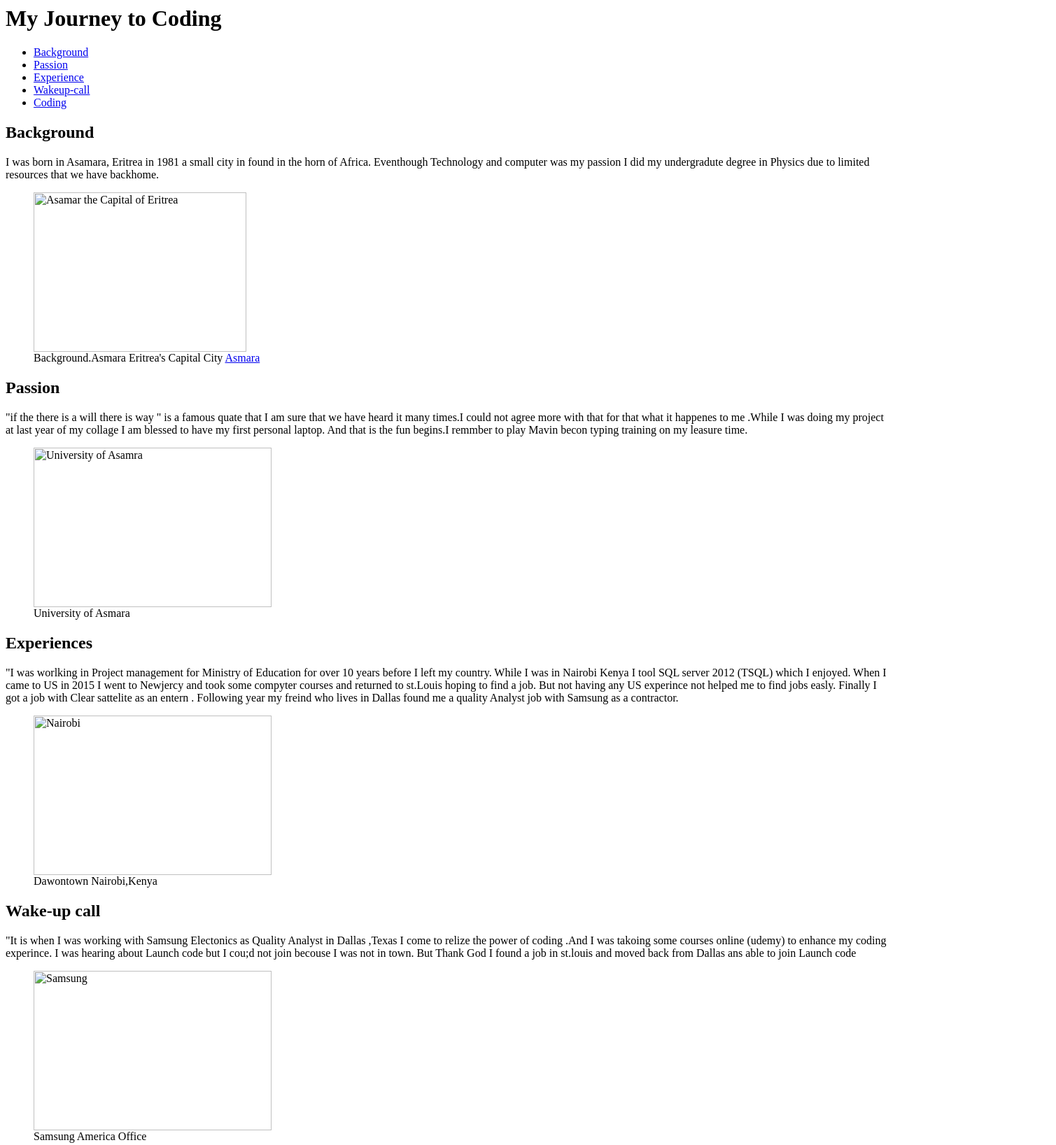
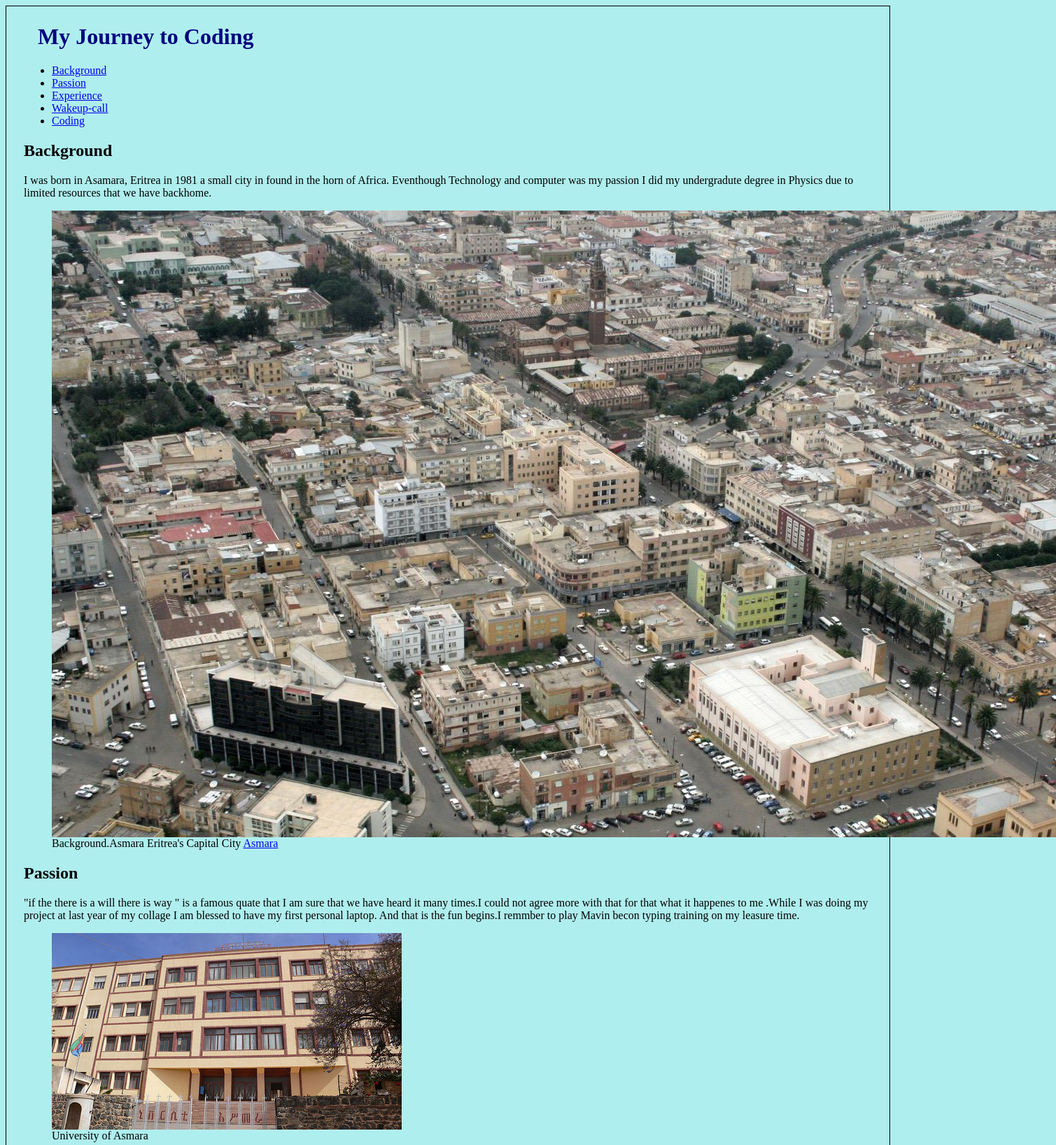
Before and after one commit to zematian/html-me-something, a plain HTML site: page index.html in a window 1280 px wide. Shown: the top 1637 px of the page at 70% size, 1509 px wide, since content can reach past the window. Drawn offline with Linux system fonts and the light colour scheme.

Commit message:
finish work on something html

```diff
--- a/index.html
+++ b/index.html
@@ -1,5 +1,8 @@
 <html>
+
 <head>
+        <link rel="stylesheet" type="text/css" href="styles1.css">
+
     <title>My Journey to Coding</title>
 </head>
 <body>
@@ -20,58 +23,60 @@
             <section>
                 <a name="Background"></a>
                 <h2>Background</h2>
-            <p>I was born in Asamara, Eritrea in 1981 a small city in found in the horn of Africa.
-                    Eventhough Technology and computer was my passion I did my undergradute degree in Physics due to
-                    limited resources that we have  backhome.</p>
+                <p>I was born in Asamara, Eritrea in 1981 a small city in found in the horn of Africa. Eventhough Technology
+                    and computer was my passion I did my undergradute degree in Physics due to limited resources that we
+                    have backhome.</p>
                 <figure>
-                         <img src="asmara ariel view.jpg" alt="Asamar the Capital of Eritrea" width="304" height="228">
-                         <figcaption>Background.Asmara Eritrea's Capital City <a href="http://www.madote.com/2017/06/asmara-africas-modernist-city-unesco.html/">Asmara</a></figcaption>
+                    <img src="images/asmara _ariel _view.jpg" alt="Asamar the Capital of Eritrea" width="" height="">
+                    <figcaption>Background.Asmara Eritrea's Capital City <a href="http://www.madote.com/2017/06/asmara-africas-modernist-city-unesco.html">Asmara</a></figcaption>
                 </figure>
             </section>
             <section>
                 <a name="Passion"></a>
                 <h2>Passion</h2>
-                <p>"if the there is a will there is way " is a famous quate that I am sure that we have heard it many
-                        times.I could not agree more with that for that what it happenes to me .While I was doing my project at
-                        last year of my collage I am blessed to have my first personal laptop. And that is the fun begins.I remmber
+                <p>"if the there is a will there is way " is a famous quate that I am sure that we have heard it many times.I
+                    could not agree more with that for that what it happenes to me .While I was doing my project at last
+                    year of my collage I am blessed to have my first personal laptop. And that is the fun begins.I remmber
                     to play Mavin becon typing training on my leasure time. </p>
                 <figure>
-                            <img src="University of Asmara.jpg" alt="University of Asamra" width="340" height="228">
+                    <img src="images/University_of_Asmara.jpg" alt="University of Asamra" width="" height="">
                     <figcaption>University of Asmara</figcaption>
                 </figure>
             </section>
             <section>
-                    <a name="Experiences"></a>
+                <a name="Experience"></a>
                 <h2>Experiences</h2>
                 <p>"I was worlking in Project management for Ministry of Education for over 10 years before I left my country.
-                            While I was in Nairobi Kenya I tool SQL server 2012 (TSQL) which I enjoyed. When I came to US in 2015 I went to
-                            Newjercy and took some compyter courses and returned to st.Louis hoping to find a job. But not having any US experince
-                            not helped me to find jobs easly. Finally I got a job with Clear sattelite as an entern .
-                            Following year my freind who lives in Dallas found me a quality Analyst job with Samsung as a contractor. </p>
+                    While I was in Nairobi Kenya I tool SQL server 2012 (TSQL) which I enjoyed. When I came to US in 2015
+                    I went to Newjercy and took some compyter courses and returned to st.Louis hoping to find a job. But
+                    not having any US experince not helped me to find jobs easly. Finally I got a job with Clear sattelite
+                    as an entern . Following year my freind who lives in Dallas found me a quality Analyst job with Samsung
+                    as a contractor. </p>
                 <figure>
-                                <img src="Nairobi.jpg" alt="Nairobi" width="340" height="228">
+                    <img src="images/Nairobi.jpg" alt="Nairobi" width="" height="">
                     <figcaption>Dawontown Nairobi,Kenya</figcaption>
                 </figure>
             </section>
             <section>
-                    <a name="Wake-up call"></a>
+                <a name="Wakeup-call"></a>
                 <h2>Wake-up call</h2>
-                    <p>"It is when I was working with Samsung Electonics as Quality Analyst in Dallas ,Texas I come to relize the power
-                            of coding .And I was takoing some courses online (udemy) to enhance my coding experince. I was hearing about Launch code but
-                            I cou;d not join becouse I was not in town. But Thank God I found a job in st.louis and moved back from Dallas ans able to join
-                            Launch code</p>
+                <p>"It is when I was working with Samsung Electonics as Quality Analyst in Dallas ,Texas I come to relize
+                    the power of coding .And I was takoing some courses online (udemy) to enhance my coding experince. I
+                    was hearing about Launch code but I cou;d not join becouse I was not in town. But Thank God I found a
+                    job in st.louis and moved back from Dallas ans able to join Launch code</p>
                 <figure>
-                                <img src="Samsung.png" alt="Samsung" width="340" height="228">
+                    <img src="images/Samsung.png" alt="Samsung" width="" height="">
                     <figcaption>Samsung America Office</figcaption>
                 </figure>
             </section>
             <section>
                 <a name="Coding"></a>
                 <h2>Coding</h2>
-                    <p>"Being able to pass unit one and collaberate with other sudents and TA's in the mentor center is perparing me to ba a good coder.
-                            The fun starts and the finally I am on the right path to releaize my dream as a coder.</p>
+                <p>"Being able to pass unit one and collaberate with other sudents and TA's in the mentor center is perparing
+                    me to ba a good coder. The fun starts and the finally I am on the right path to releaize my dream as
+                    a coder.</p>
                 <figure>
-                                <img src="LaunchCode.png" alt="LaunchCode" width="340" height="228">
+                    <img src="images/LaunchCode.jpg" alt="LaunchCode" width="840" height="500">
                     <figcaption>Launch code Logo</figcaption>
                 </figure>
             </section>
@@ -81,4 +86,5 @@
         <p>&copy:2018 Kibreab Yosief</p>
     </footer>
 </body>
+
 </html>
--- /dev/null
+++ b/styles1.css
@@ -0,0 +1,17 @@
+
+body {
+    background-color: lightblue;
+}
+
+h1 {
+    color: navy;
+    margin-left: 20px;
+}
+body {
+    border: 1px solid black;
+    padding: 25px;
+    background-color: paleturquoise;
+}
+.Background {
+    background-color: gray;
+}
```
Also changed, not shown: images/Ministry Of Education .jpg (deleted), images/University_of_Asmara.jpg (renamed from images/University of Asmara .jpg), images/asmara _ariel _view.jpg (renamed from images/asmara ariel view.jpg). Lines whose indentation alone changed are shown as unchanged.
